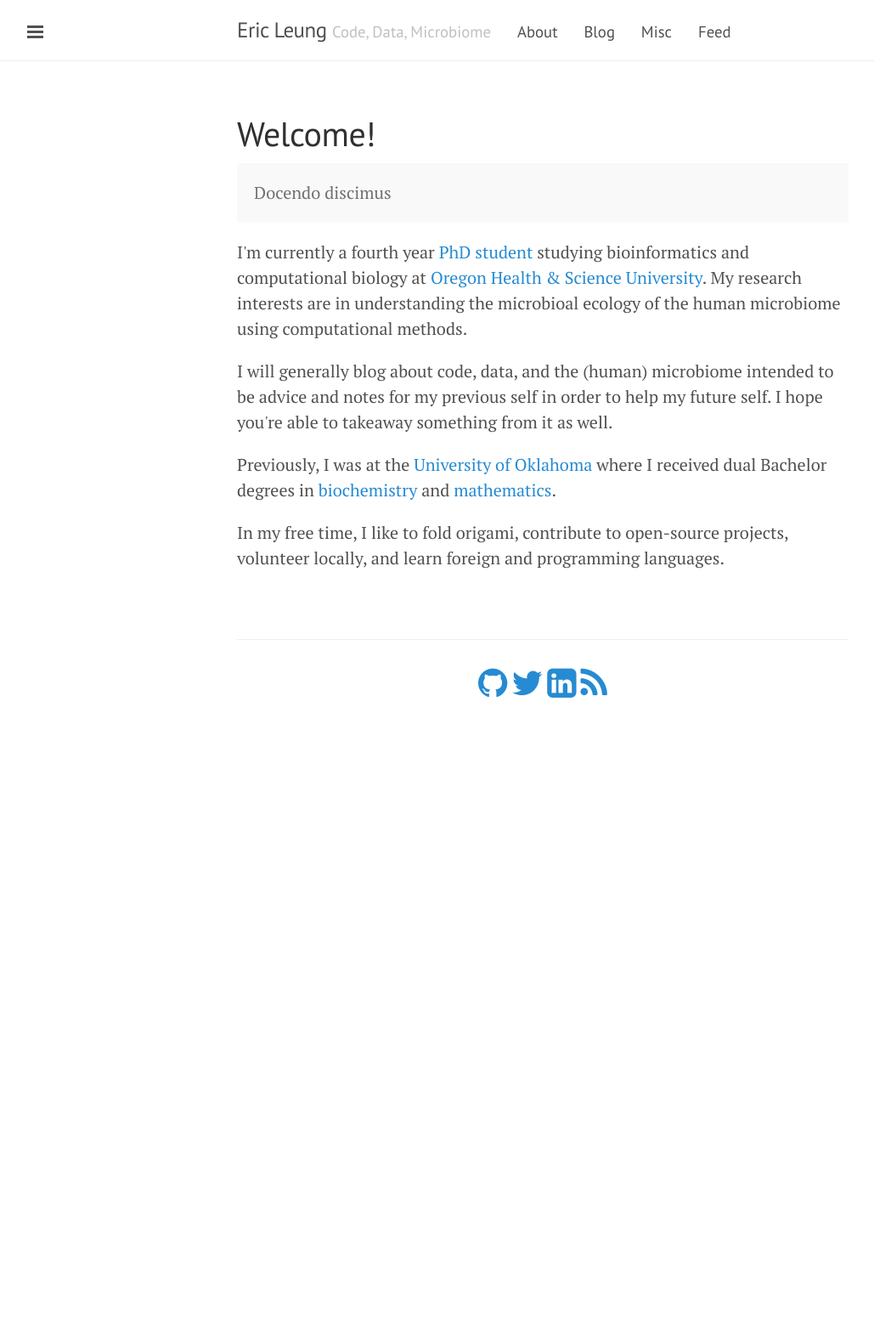
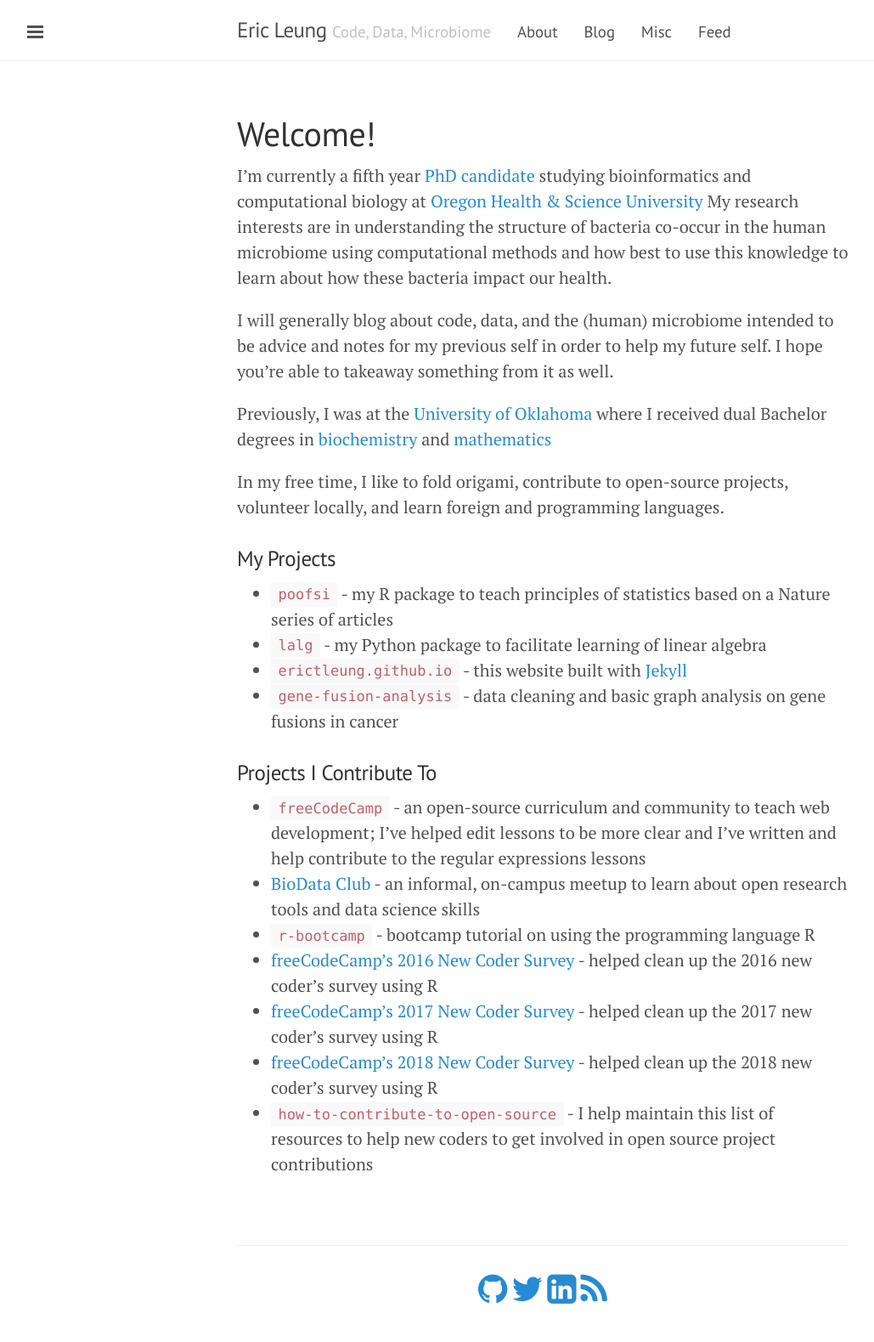
Before and after one commit to erictleung/erictleung.github.io, a Jekyll site: the page built from about.md, in a window 1280 px wide. Shown: the whole page at 85% size, without its empty margins (1-1030 px from the left). Built offline with Jekyll 4.4.1, drawn with Linux system fonts in a browser that asks for light colours; nearby versions of some CDN libraries; before the commit the page ends 900 px from its top, so only the background shows below that.

Commit message:
Simplify home page and move projects to About
I've changed my mind about cluttering my home page with the projects I
contribute to. At first, I liked it, but now I think it is a bit busy.
To replace that, I'll need to create a page for my resume/cv.

```diff
--- a/about.html
+++ /dev/null
@@ -1,38 +0,0 @@
----
-layout: page
-title: About
-description: Eric Leung is a PhD student in Bioinformatics and Computational Biology in the Department of Medical Informatics and Clinical Epidemiology at the Oregon Health &amp; Science University
----
-
-<h1 class="page-title">Welcome!</h1>
-
-<p class="message">Docendo discimus</p>
-
-<p>
-I'm currently a fourth year
-<a href="http://www.ohsu.edu/xd/education/schools/school-of-medicine/departments/clinical-departments/dmice/people/eric-leung.cfm">PhD student</a>
-studying bioinformatics and computational biology at
-<a href="https://www.ohsu.edu/xd/">Oregon Health &amp; Science University</a>.
-My research interests are in understanding the microbioal ecology of the human
-microbiome using computational methods.
-</p>
-
-<p>
-I will generally blog about code, data, and the (human) microbiome intended to
-be advice and notes for my previous self in order to help my future self. I
-hope you're able to takeaway something from it as well.
-</p>
-
-<p>
-Previously, I was at the
-<a href="https://www.ou.edu">University of Oklahoma</a>
-where I received dual Bachelor degrees in
-<a href="http://www.ou.edu/cas/chemistry.html">biochemistry</a>
-and
-<a href="http://www.math.ou.edu/">mathematics</a>.
-</p>
-
-<p>
-In my free time, I like to fold origami, contribute to open-source projects,
-volunteer locally, and learn foreign and programming languages.
-</p>
--- /dev/null
+++ b/about.md
@@ -0,0 +1,60 @@
+---
+layout: page
+title: About
+description: Eric Leung is a PhD student in Bioinformatics and Computational Biology in the Department of Medical Informatics and Clinical Epidemiology at the Oregon Health &amp; Science University
+---
+
+# Welcome!
+
+I'm currently a fifth year
+[PhD candidate](//www.ohsu.edu/xd/education/schools/school-of-medicine/departments/clinical-departments/dmice/people/eric-leung.cfm)
+studying bioinformatics and computational biology at
+[Oregon Health & Science University](//www.ohsu.edu/xd/)
+My research interests are in understanding the structure of bacteria co-occur
+in the human microbiome using computational methods and how best to use this
+knowledge to learn about how these bacteria impact our health.
+
+I will generally blog about code, data, and the (human) microbiome intended to
+be advice and notes for my previous self in order to help my future self. I
+hope you're able to takeaway something from it as well.
+
+Previously, I was at the
+[University of Oklahoma](//www.ou.edu)
+where I received dual Bachelor degrees in
+[biochemistry](//www.ou.edu/cas/chemistry.html)
+and
+[mathematics](//www.math.ou.edu/)
+
+In my free time, I like to fold origami, contribute to open-source projects,
+volunteer locally, and learn foreign and programming languages.
+
+### My Projects
+
+- [`poofsi`](//github.com/erictleung/poofsi) - my R package to teach principles
+of statistics based on a Nature series of articles
+- [`lalg`](//github.com/erictleung/lalg) - my Python package to facilitate
+  learning of linear algebra
+- [`erictleung.github.io`](//github.com/erictleung/erictleung.github.io) - this
+  website built with [Jekyll](//jekyllrb.com)
+- [`gene-fusion-analysis`](github.com/erictleung/gene-fusion-analysis) - data
+  cleaning and basic graph analysis on gene fusions in cancer
+
+### Projects I Contribute To
+
+- [`freeCodeCamp`](//github.com/freeCodeCamp/freeCodeCamp) - an open-source
+  curriculum and community to teach web development; I've helped edit lessons
+  to be more clear and I've written and help contribute to the regular
+  expressions lessons
+- [BioData Club](//biodata-club.github.io) - an informal, on-campus meetup to
+  learn about open research tools and data science skills
+- [`r-bootcamp`](//github.com/laderast/r-bootcamp) - bootcamp tutorial on using
+  the programming language R
+- [freeCodeCamp's 2016 New Coder Survey](//github.com/freeCodeCamp/2016-new-coder-survey) -
+  helped clean up the 2016 new coder's survey using R
+- [freeCodeCamp's 2017 New Coder Survey](//github.com/freeCodeCamp/2017-new-coder-survey) -
+  helped clean up the 2017 new coder's survey using R
+- [freeCodeCamp's 2018 New Coder Survey](//github.com/freeCodeCamp/2018-new-coder-survey) -
+  helped clean up the 2018 new coder's survey using R
+- [`how-to-contribute-to-open-source`](//github.com/freeCodeCamp/how-to-contribute-to-open-source) -
+  I help maintain this list of resources to help new coders to get involved in
+  open source project contributions
```
Also changed, not shown: index.html (+0 -38 lines).
